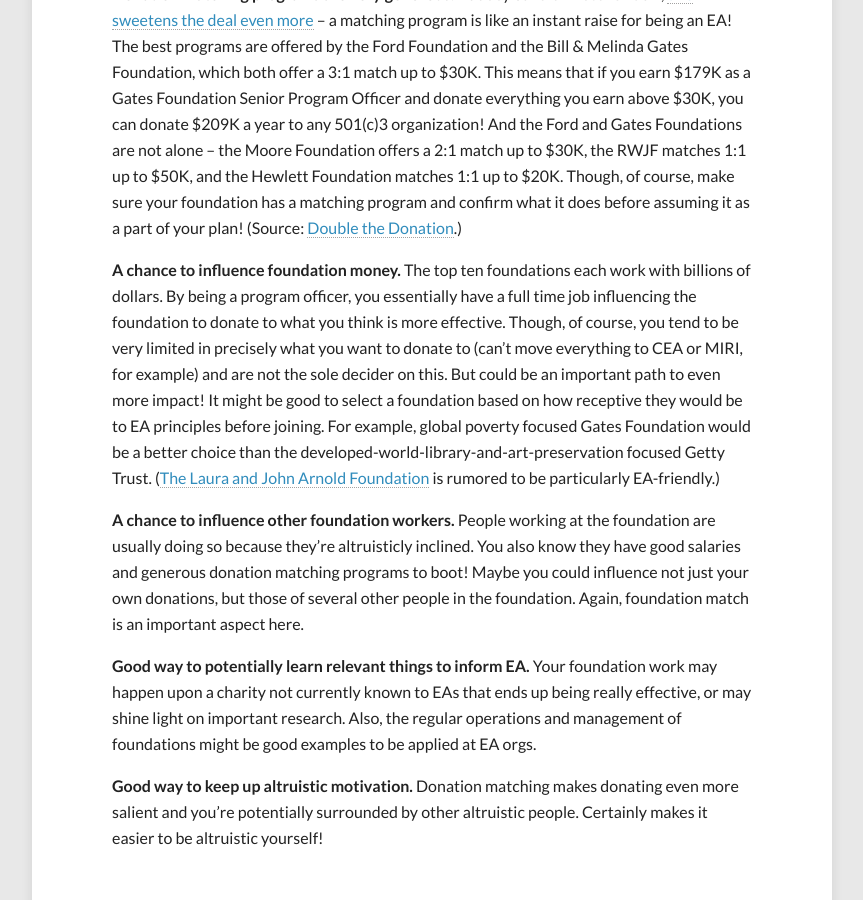
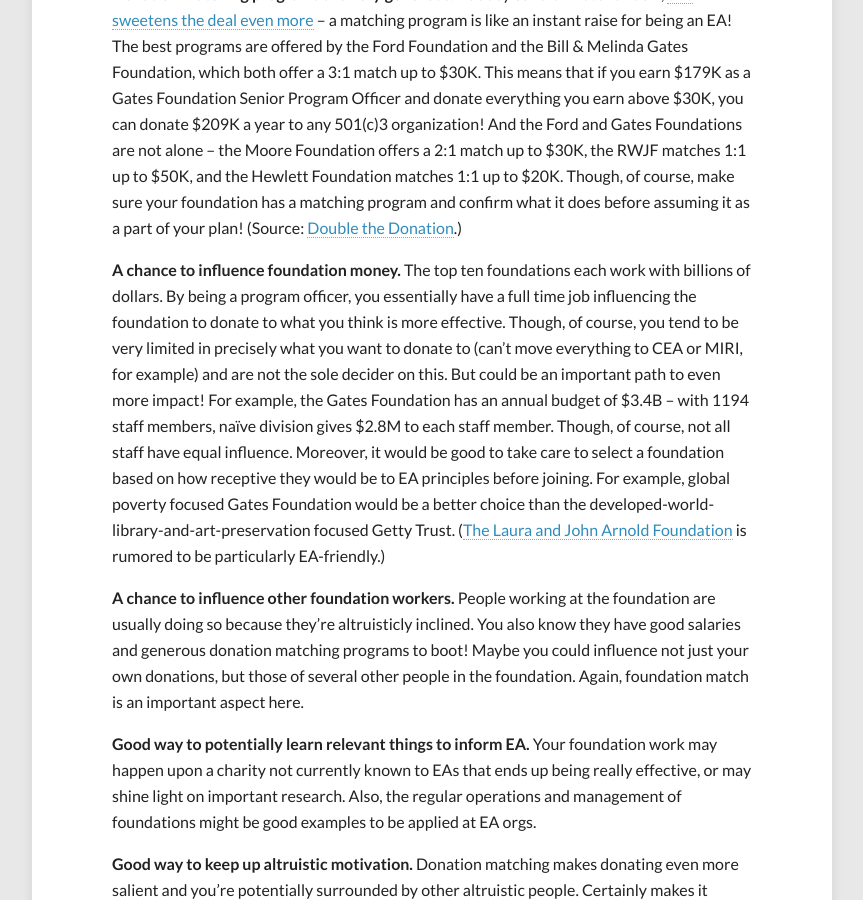
Before and after one commit to peterhurford/peterhurford.github.io, a Jekyll site: the page built from _posts/2014-04-02-brief-notes-on-careers-in-foundations.markdown, in a window 1280 px wide and 900 px high, scrolled down 1740 px. Shown: the whole window, without its empty margins (208-1071 px from the left). Built offline with Jekyll 4.4.1, drawn with Linux system fonts in a browser that asks for light colours; comment, search, counter and statistics services are not loaded.

Commit message:
More additions to post

```diff
--- a/_posts/2014-04-02-brief-notes-on-careers-in-foundations.markdown
+++ b/_posts/2014-04-02-brief-notes-on-careers-in-foundations.markdown
@@ -34,7 +34,7 @@
 
 **Donation matching programs are very generous.**  As Joey Savoie wrote for 80K, [this sweetens the deal even more](http://80000hours.org/blog/168-how-to-double-your-donations-with-no-extra-effort) -- a matching program is like an instant raise for being an EA!  The best programs are offered by the Ford Foundation and the Bill & Melinda Gates Foundation, which both offer a 3:1 match up to $30K.  This means that if you earn $179K as a Gates Foundation Senior Program Officer and donate everything you earn above $30K, you can donate $209K a year to any 501(c)3 organization!  And the Ford and Gates Foundations are not alone -- the Moore Foundation offers a 2:1 match up to $30K, the RWJF matches 1:1 up to $50K, and the Hewlett Foundation matches 1:1 up to $20K.  Though, of course, make sure your foundation has a matching program and confirm what it does before assuming it as a part of your plan!  (Source: [Double the Donation](http://doublethedonation.com/).)
 
-**A chance to influence foundation money.** The top ten foundations each work with billions of dollars.  By being a program officer, you essentially have a full time job influencing the foundation to donate to what you think is more effective.  Though, of course, you tend to be very limited in precisely what you want to donate to (can't move everything to CEA or MIRI, for example) and are not the sole decider on this.  But could be an important path to even more impact!  It might be good to select a foundation based on how receptive they would be to EA principles before joining.  For example, global poverty focused Gates Foundation would be a better choice than the developed-world-library-and-art-preservation focused Getty Trust.  ([The Laura and John Arnold Foundation](http://www.arnoldfoundation.org/) is rumored to be particularly EA-friendly.)
+**A chance to influence foundation money.** The top ten foundations each work with billions of dollars.  By being a program officer, you essentially have a full time job influencing the foundation to donate to what you think is more effective.  Though, of course, you tend to be very limited in precisely what you want to donate to (can't move everything to CEA or MIRI, for example) and are not the sole decider on this.  But could be an important path to even more impact!  For example, the Gates Foundation has an annual budget of $3.4B -- with 1194 staff members, naïve division gives $2.8M to each staff member.  Though, of course, not all staff have equal influence.  Moreover, it would be good to take care to select a foundation based on how receptive they would be to EA principles before joining.  For example, global poverty focused Gates Foundation would be a better choice than the developed-world-library-and-art-preservation focused Getty Trust.  ([The Laura and John Arnold Foundation](http://www.arnoldfoundation.org/) is rumored to be particularly EA-friendly.)
 
 **A chance to influence other foundation workers.** People working at the foundation are usually doing so because they're altruisticly inclined.  You also know they have good salaries and generous donation matching programs to boot!  Maybe you could influence not just your own donations, but those of several other people in the foundation.  Again, foundation match is an important aspect here.
 
```
